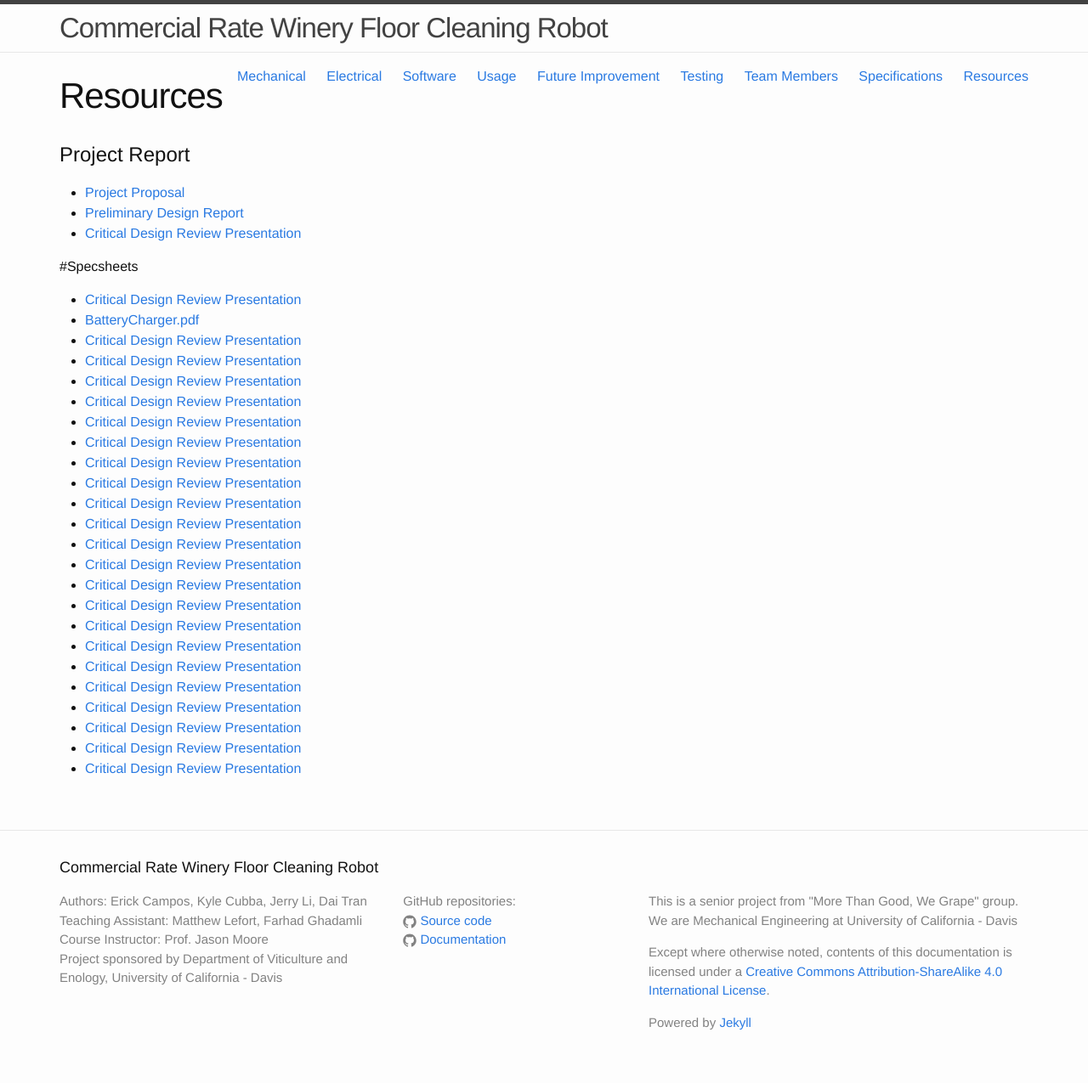
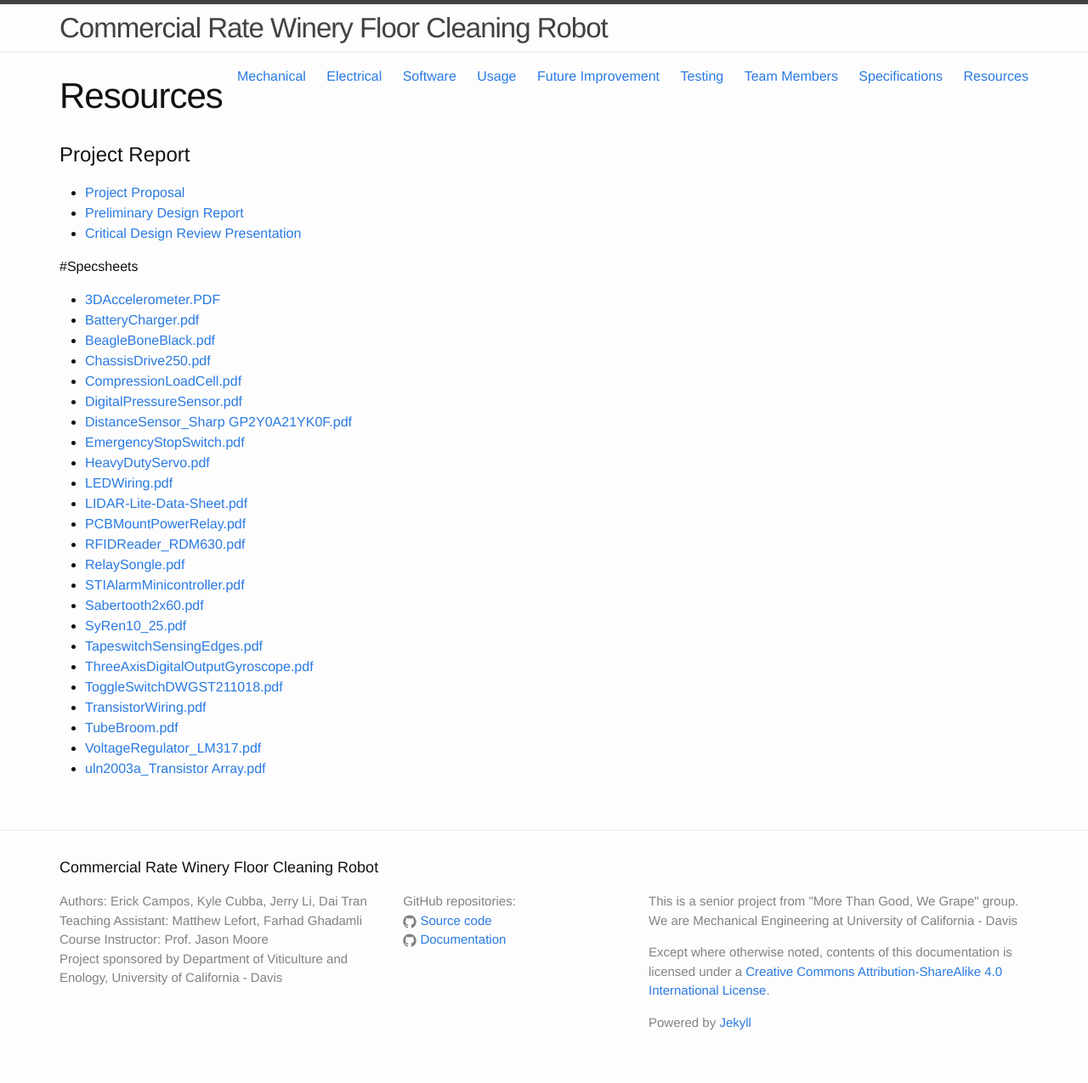
Before and after one commit to quangdai1406/quangdai1406.github.io, a Jekyll site: the page built from Page10-Resources.md, in a window 1280 px wide. Shown: the whole page at 85% size. Built offline with Jekyll 4.4.1, drawn with Linux system fonts in a browser that asks for light colours.

Commit message:
Update Page10-Resources.md

```diff
--- a/Page10-Resources.md
+++ b/Page10-Resources.md
@@ -11,27 +11,27 @@ title: Resources
 
 #Specsheets
 
-- [Critical Design Review Presentation]({{site.url}}/Files/Datasheets/3DAccelerometer.PDF)
+- [3DAccelerometer.PDF]({{site.url}}/Files/Datasheets/3DAccelerometer.PDF)
 - [BatteryCharger.pdf]({{site.url}}/Files/Datasheets/BatteryCharger.pdf)
-- [Critical Design Review Presentation]({{site.url}}/Files/Datasheets/3DAccelerometer.PDF)
-- [Critical Design Review Presentation]({{site.url}}/Files/Datasheets/3DAccelerometer.PDF)
-- [Critical Design Review Presentation]({{site.url}}/Files/Datasheets/3DAccelerometer.PDF)
-- [Critical Design Review Presentation]({{site.url}}/Files/Datasheets/3DAccelerometer.PDF)
-- [Critical Design Review Presentation]({{site.url}}/Files/Datasheets/3DAccelerometer.PDF)
-- [Critical Design Review Presentation]({{site.url}}/Files/Datasheets/3DAccelerometer.PDF)
-- [Critical Design Review Presentation]({{site.url}}/Files/Datasheets/3DAccelerometer.PDF)
-- [Critical Design Review Presentation]({{site.url}}/Files/Datasheets/3DAccelerometer.PDF)
-- [Critical Design Review Presentation]({{site.url}}/Files/Datasheets/3DAccelerometer.PDF)
-- [Critical Design Review Presentation]({{site.url}}/Files/Datasheets/3DAccelerometer.PDF)
-- [Critical Design Review Presentation]({{site.url}}/Files/Datasheets/3DAccelerometer.PDF)
-- [Critical Design Review Presentation]({{site.url}}/Files/Datasheets/3DAccelerometer.PDF)
-- [Critical Design Review Presentation]({{site.url}}/Files/Datasheets/3DAccelerometer.PDF)
-- [Critical Design Review Presentation]({{site.url}}/Files/Datasheets/3DAccelerometer.PDF)
-- [Critical Design Review Presentation]({{site.url}}/Files/Datasheets/3DAccelerometer.PDF)
-- [Critical Design Review Presentation]({{site.url}}/Files/Datasheets/3DAccelerometer.PDF)
-- [Critical Design Review Presentation]({{site.url}}/Files/Datasheets/3DAccelerometer.PDF)
-- [Critical Design Review Presentation]({{site.url}}/Files/Datasheets/3DAccelerometer.PDF)
-- [Critical Design Review Presentation]({{site.url}}/Files/Datasheets/3DAccelerometer.PDF)
-- [Critical Design Review Presentation]({{site.url}}/Files/Datasheets/3DAccelerometer.PDF)
-- [Critical Design Review Presentation]({{site.url}}/Files/Datasheets/3DAccelerometer.PDF)
-- [Critical Design Review Presentation]({{site.url}}/Files/Datasheets/3DAccelerometer.PDF)
+- [BeagleBoneBlack.pdf]({{site.url}}/Files/Datasheets/BeagleBoneBlack.pdf)
+- [ChassisDrive250.pdf]({{site.url}}/Files/Datasheets/ChassisDrive250.pdf)
+- [CompressionLoadCell.pdf]({{site.url}}/Files/Datasheets/CompressionLoadCell.pdf)
+- [DigitalPressureSensor.pdf]({{site.url}}/Files/Datasheets/DigitalPressureSensor.pdf)
+- [DistanceSensor_Sharp GP2Y0A21YK0F.pdf]({{site.url}}/Files/Datasheets/DistanceSensor_Sharp GP2Y0A21YK0F.pdf)
+- [EmergencyStopSwitch.pdf]({{site.url}}/Files/Datasheets/EmergencyStopSwitch.pdf)
+- [HeavyDutyServo.pdf]({{site.url}}/Files/Datasheets/HeavyDutyServo.pdf)
+- [LEDWiring.pdf]({{site.url}}/Files/Datasheets/LEDWiring.pdf)
+- [LIDAR-Lite-Data-Sheet.pdf]({{site.url}}/Files/Datasheets/LIDAR-Lite-Data-Sheet.pdf)
+- [PCBMountPowerRelay.pdf]({{site.url}}/Files/Datasheets/PCBMountPowerRelay.pdf)
+- [RFIDReader_RDM630.pdf]({{site.url}}/Files/Datasheets/RFIDReader_RDM630.pdf)
+- [RelaySongle.pdf]({{site.url}}/Files/Datasheets/RelaySongle.pdf)
+- [STIAlarmMinicontroller.pdf]({{site.url}}/Files/Datasheets/STIAlarmMinicontroller.pdf)
+- [Sabertooth2x60.pdf]({{site.url}}/Files/Datasheets/Sabertooth2x60.pdf)
+- [SyRen10_25.pdf]({{site.url}}/Files/Datasheets/SyRen10_25.pdf)
+- [TapeswitchSensingEdges.pdf]({{site.url}}/Files/Datasheets/TapeswitchSensingEdges.pdf)
+- [ThreeAxisDigitalOutputGyroscope.pdf]({{site.url}}/Files/Datasheets/ThreeAxisDigitalOutputGyroscope.pdf)
+- [ToggleSwitchDWGST211018.pdf]({{site.url}}/Files/Datasheets/ToggleSwitchDWGST211018.pdf)
+- [TransistorWiring.pdf]({{site.url}}/Files/Datasheets/TransistorWiring.pdf)
+- [TubeBroom.pdf]({{site.url}}/Files/Datasheets/TubeBroom.pdf)
+- [VoltageRegulator_LM317.pdf]({{site.url}}/Files/Datasheets/VoltageRegulator_LM317.pdf)
+- [uln2003a_Transistor Array.pdf]({{site.url}}/Files/Datasheets/uln2003a_Transistor Array.pdf)
```
